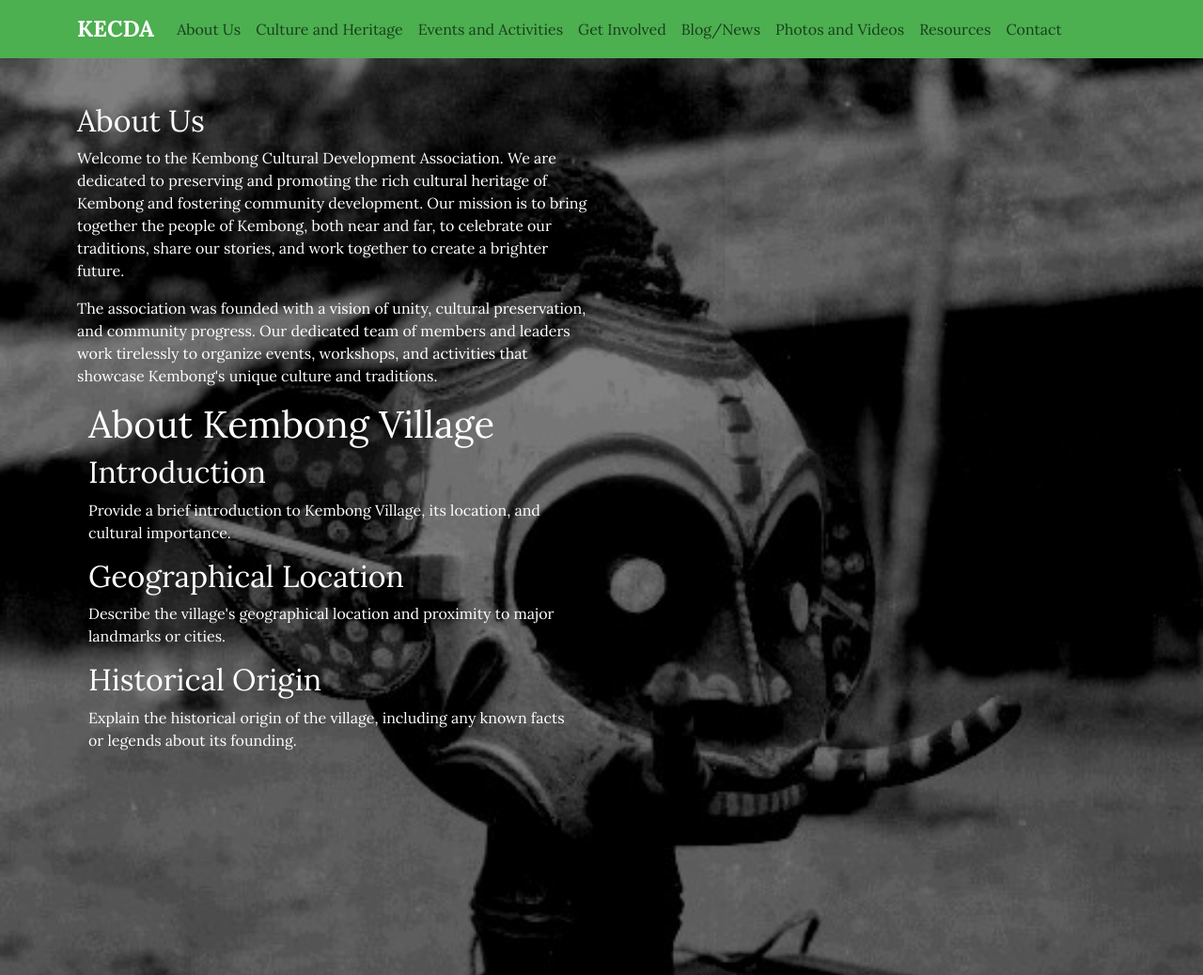
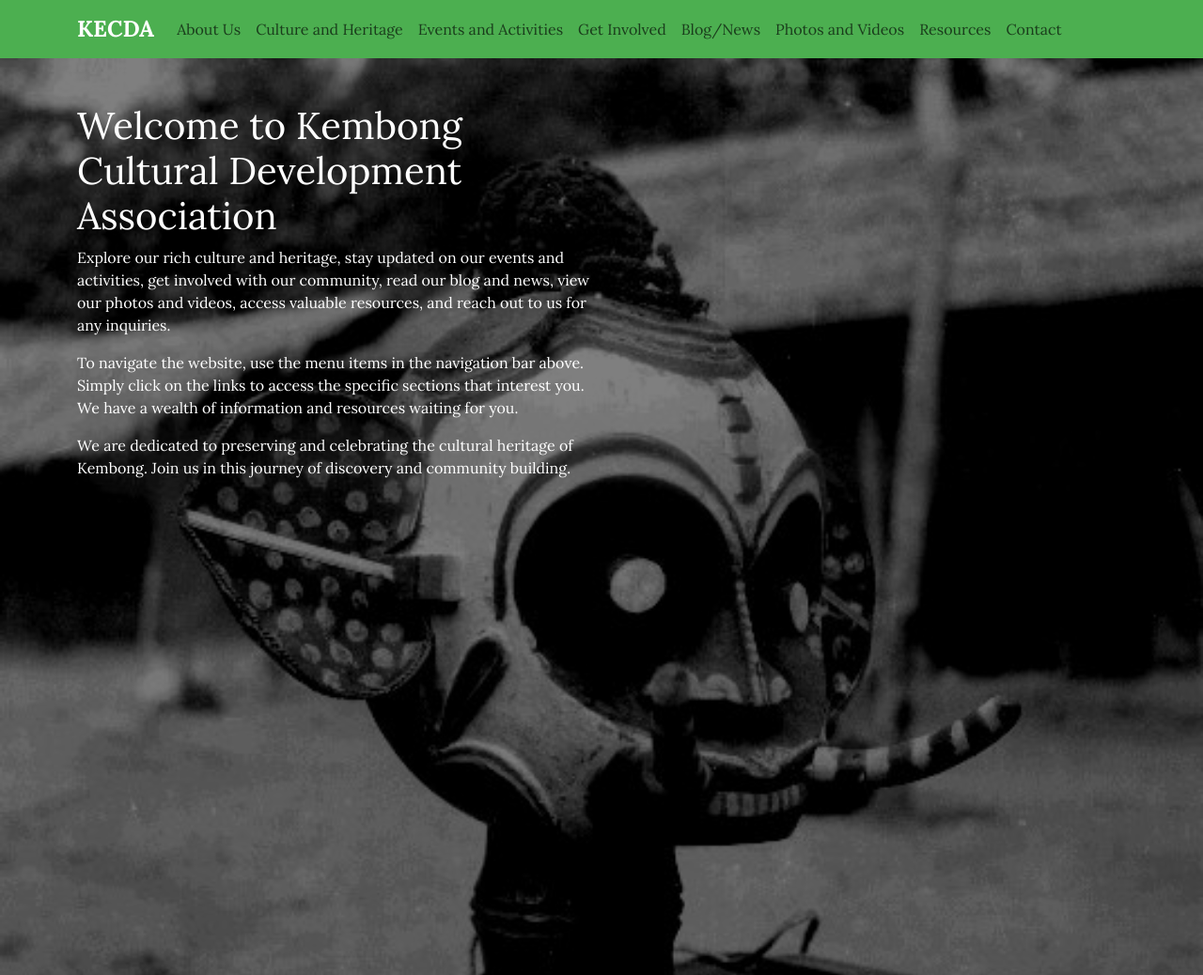
Before and after one commit to kecda/kecda.github.io, a plain HTML site: page index.html in a window 1280 px wide. Shown: the top 1038 px of the page at 94% size. Drawn offline with nearby package versions, Linux system fonts and the light colour scheme.

Commit message:
update of index.html

```diff
--- a/index.html
+++ b/index.html
@@ -93,27 +93,16 @@
     <div class="container">
         <div class="row">
             <div class="col-md-6 about-us">
-                <h2>About Us</h2>
-                <p>
-                    Welcome to the Kembong Cultural Development Association. We are dedicated to preserving and promoting the rich cultural heritage of Kembong and fostering community development. Our mission is to bring together the people of Kembong, both near and far, to celebrate our traditions, share our stories, and work together to create a brighter future.
-                </p>
-                <p>
-                    The association was founded with a vision of unity, cultural preservation, and community progress. Our dedicated team of members and leaders work tirelessly to organize events, workshops, and activities that showcase Kembong's unique culture and traditions.
-                </p>
-                 <div class="container">
-        <h1>About Kembong Village</h1>
-        <section>
-            <h2>Introduction</h2>
-            <p>Provide a brief introduction to Kembong Village, its location, and cultural importance.</p>
-        </section>
-        <section>
-            <h2>Geographical Location</h2>
-            <p>Describe the village's geographical location and proximity to major landmarks or cities.</p>
-        </section>
-        <section>
-            <h2>Historical Origin</h2>
-            <p>Explain the historical origin of the village, including any known facts or legends about its founding.</p>
-        </section>
+               <h1>Welcome to Kembong Cultural Development Association</h1>
+        <p>
+            Explore our rich culture and heritage, stay updated on our events and activities, get involved with our community, read our blog and news, view our photos and videos, access valuable resources, and reach out to us for any inquiries.
+        </p>
+        <p>
+            To navigate the website, use the menu items in the navigation bar above. Simply click on the links to access the specific sections that interest you. We have a wealth of information and resources waiting for you.
+        </p>
+        <p>
+            We are dedicated to preserving and celebrating the cultural heritage of Kembong. Join us in this journey of discovery and community building.
+        </p>
         <!-- Include additional sections for the main points mentioned in the previous response -->
     </div>
             </div>
```
